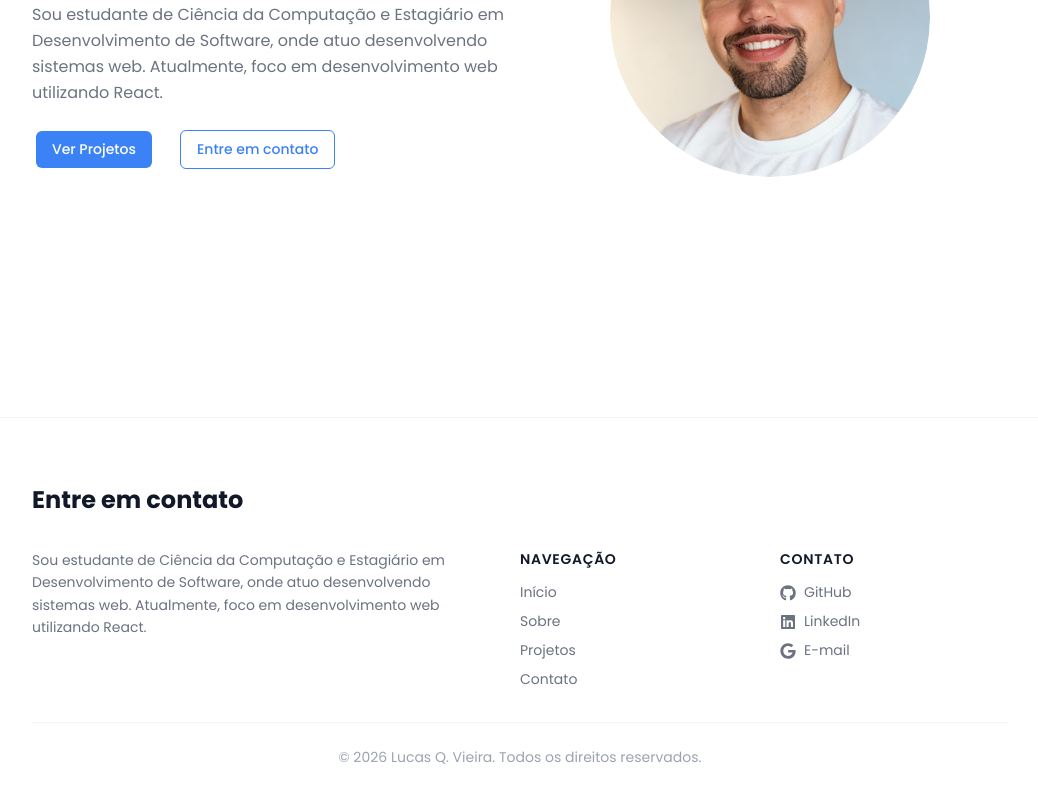
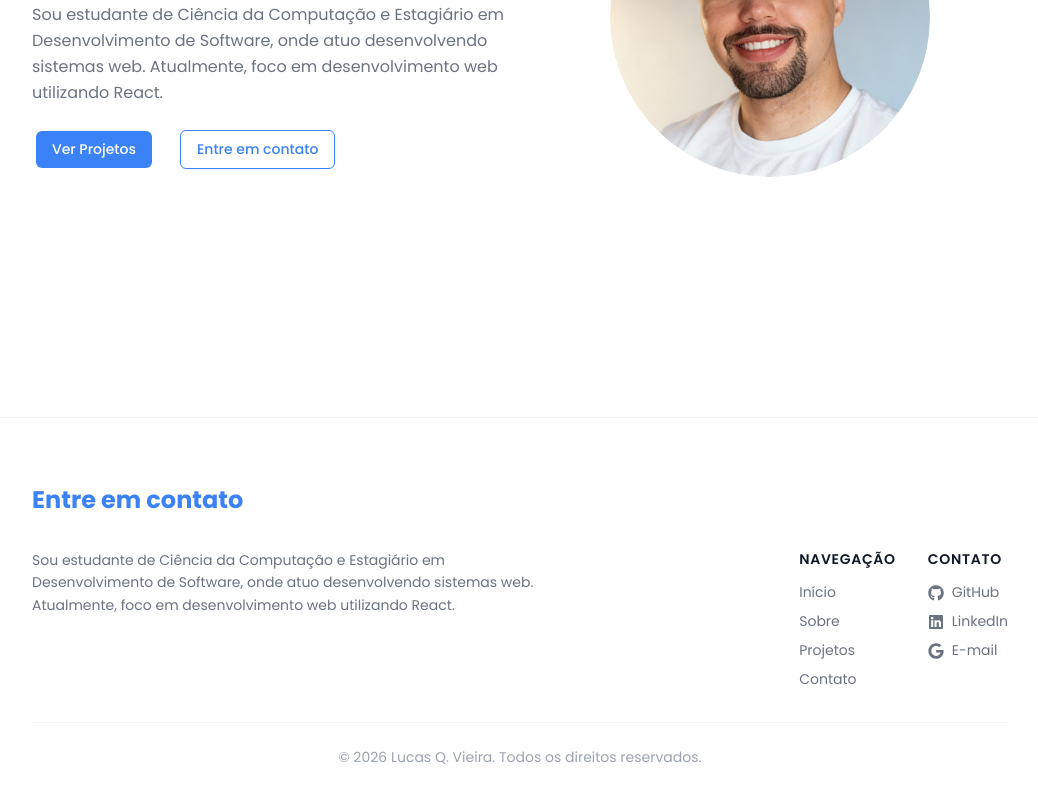
Before and after one commit to lcsqueiroz/web-portfolio-react, a React (Vite) app: page / in a window 1280 px wide. Shown: the part 443-1243 px from the top of the page, without its empty margins (120-1158 px from the left). Built offline with nearby package versions, Linux system fonts and the light colour scheme.

Commit message:
refactor(web): Ajusta media-query, hardcode e comportamentos

```diff
--- a/src/components/organisms/Footer/index.jsx
+++ b/src/components/organisms/Footer/index.jsx
@@ -16,7 +16,7 @@ const Footer = () => {
           <div className={styles.description}>
             <p className={styles.descriptionText}>{personal.bio}</p>
           </div>
-
+          <div className={styles.columsContainer}>
             {/* Navegação */}
             <div className={styles.column}>
               <h5 className={styles.columnTitle}>Navegação</h5>
@@ -64,6 +64,7 @@ const Footer = () => {
               </div>
             </div>
           </div>
+        </div>
 
         <div className={styles.bottom}>
           <p className={styles.copyright}>
--- a/src/components/organisms/Footer/index.module.css
+++ b/src/components/organisms/Footer/index.module.css
@@ -9,19 +9,27 @@
   padding: var(--spacing-16) var(--spacing-6) var(--spacing-8);
   display: flex;
   flex-direction: column;
+  align-items: center;
   gap: var(--spacing-8);
 }
 
 .title {
   font-size: var(--font-size-2xl);
   font-weight: 700;
-  color: var(--color-text);
+  color: var(--color-primary);
 }
 
 /* Grid de colunas */
 .grid {
-  display: grid;
-  grid-template-columns: 1fr;
+  display: flex;
+  flex-direction: column;
+  align-items: center;
+  gap: var(--spacing-6);
+}
+
+/* Container dos links */
+.columsContainer {
+  display: flex;
   gap: var(--spacing-8);
 }
 
@@ -39,6 +47,8 @@
   font-size: var(--font-size-sm);
   color: var(--color-text-muted);
   line-height: 1.6;
+  max-width: 60ch;
+  text-align: center;
 }
 
 /* Links de navegação e contato */
@@ -85,9 +95,27 @@
   text-align: center;
 }
 
-/* Breakpoint tablet+ */
+/* Breakpoint tablet (768px+) */
 @media (min-width: 768px) {
+  .inner {
+    align-items: stretch;
+  }
+
   .grid {
-    grid-template-columns: 2fr 1fr 1fr;
+    flex-direction: row;
+    align-items: flex-start;
+    gap: var(--spacing-8);
+  }
+
+  .descriptionText {
+    text-align: left;
   }
 }
+
+/* Breakpoint desktop (1024px+) */
+@media (min-width: 1024px) {
+  .grid {
+    justify-content: space-between;
+    gap: 0;
+  }
+}
--- a/src/components/organisms/HeroSection/index.module.css
+++ b/src/components/organisms/HeroSection/index.module.css
@@ -27,7 +27,7 @@
 .heading {
   display: flex;
   flex-direction: column;
-  gap: 0.125rem;
+  gap: var(--spacing-px);
 }
 
 .greeting {
--- a/src/components/organisms/Navbar/index.jsx
+++ b/src/components/organisms/Navbar/index.jsx
@@ -7,9 +7,6 @@ import styles from './index.module.css';
 const Navbar = () => {
   const [isMenuOpen, setIsMenuOpen] = useState(false);
   const [activeSection, setActiveSection] = useState('');
-
-  const handleMenuToggle = () => setIsMenuOpen((prev) => !prev);
-  const handleMenuClose = () => setIsMenuOpen(false);
 
   useEffect(() => {
     const sections = navLinks
@@ -30,6 +27,9 @@ const Navbar = () => {
     sections.forEach((section) => observer.observe(section));
     return () => observer.disconnect();
   }, []);
+
+  const handleMenuToggle = () => setIsMenuOpen((prev) => !prev);
+  const handleMenuClose = () => setIsMenuOpen(false);
 
   return (
     <header className={styles.header}>
--- a/src/styles/global.css
+++ b/src/styles/global.css
@@ -34,6 +34,7 @@
   --font-size-5xl: 3rem;
 
   /* Espaçamentos */
+  --spacing-px: 0.125rem;
   --spacing-1: 0.25rem;
   --spacing-2: 0.5rem;
   --spacing-3: 0.75rem;
```
Lines whose indentation alone changed are shown as unchanged.
